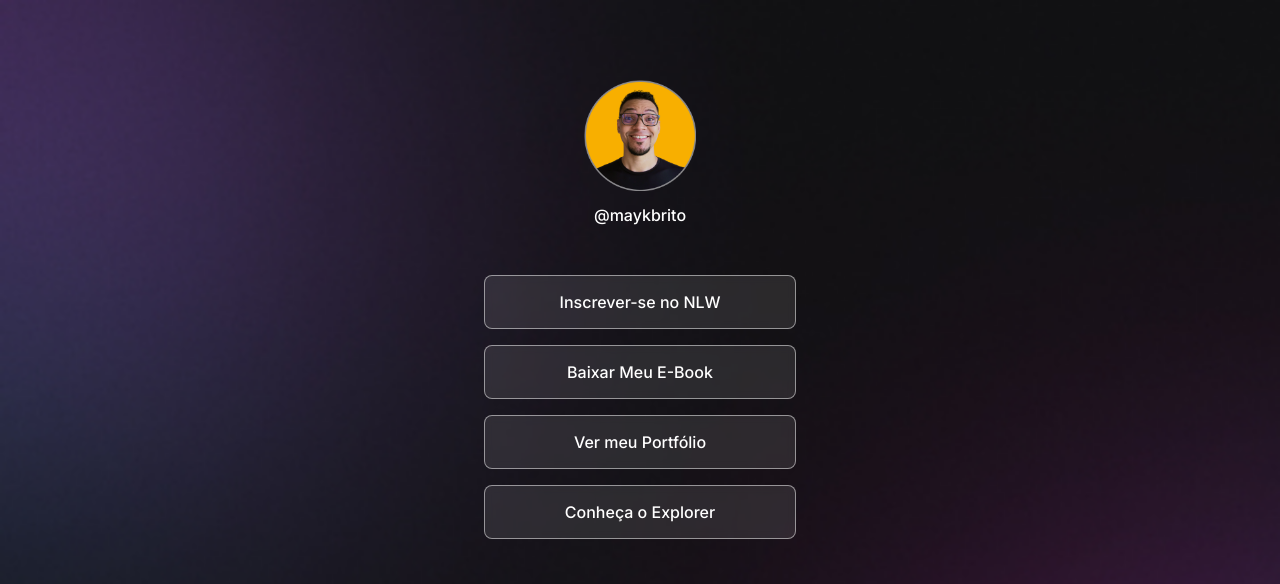
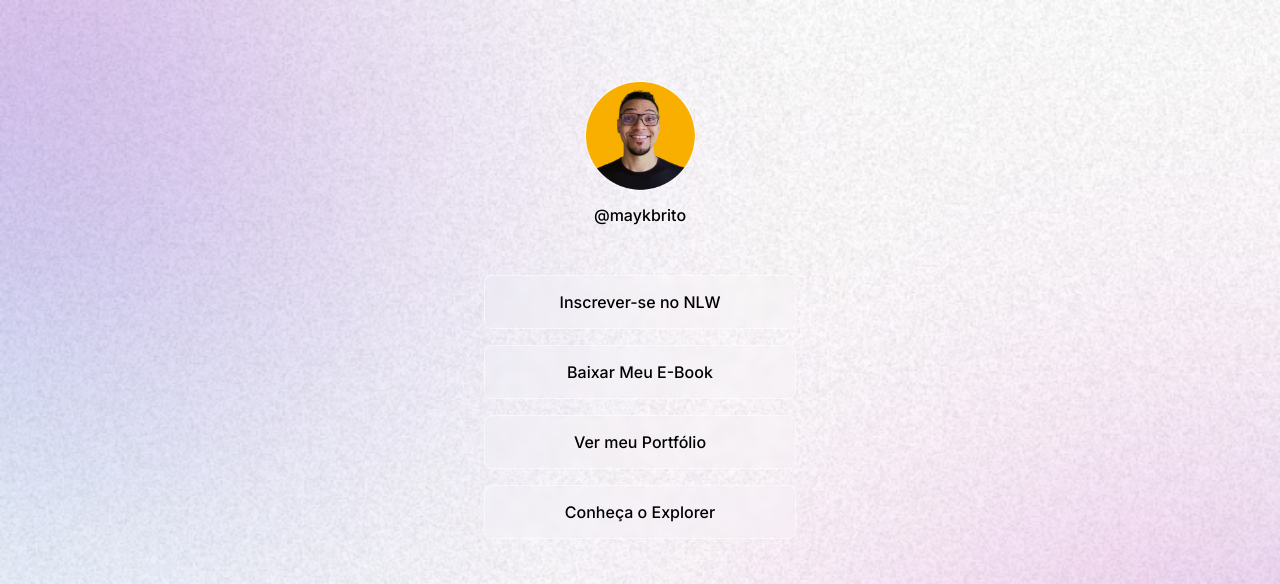
Before and after one commit to wpandini/Discover, a plain HTML site: page index.html in a window 1280 px wide. Shown: the top 584 px of the page. Drawn offline with nearby package versions, Linux system fonts and the light colour scheme.

Commit message:
Avançando no Light Mode

```diff
--- a/index.html
+++ b/index.html
@@ -1,5 +1,5 @@
 <!DOCTYPE html>
-<html lang="pt-br">
+<html lang="pt-br" class="light">
 <head>
     <meta charset="UTF-8">
     <meta name="viewport" content="width=device-width, initial-scale=1.0">
--- a/style.css
+++ b/style.css
@@ -1,10 +1,22 @@
 * {
     font-family: 'Indie Flower', cursive;
     font-family: 'Inter', sans-serif;
-    color:  #ffffff;
+    color:  var(--text-color);
     margin: 0;
     padding: 0;
     box-sizing: border-box;
+}
+
+
+:root {
+    --text-color: white;
+    --bg-url: url(./assets/bg-mobile.jpg);
+}
+
+
+.light {
+    --text-color:black;
+    --bg-url: url(./assets/bg-mobile-light.jpg);
 }
 
 body {
@@ -13,7 +25,7 @@ body {
     background-position: top center;
     background-size: cover; */
 
-    background: url(./assets/bg-mobile.jpg) no-repeat top center/cover;
+    background: var(--bg-url) no-repeat top center/cover;
 }
 
 #container {
@@ -70,7 +82,7 @@ ul > li > a {
 }
 
 ul > li > a:hover {
-    border: 1.5px solid var(--text-color-dark-mode, #FFF);
+    border: 1.5px solid var(--text-color-dark-mode, var(--text-color));
     background: var(--surface-color-dark-mode-hover, rgba(255, 255, 255, 0.05));
 }
 
```
